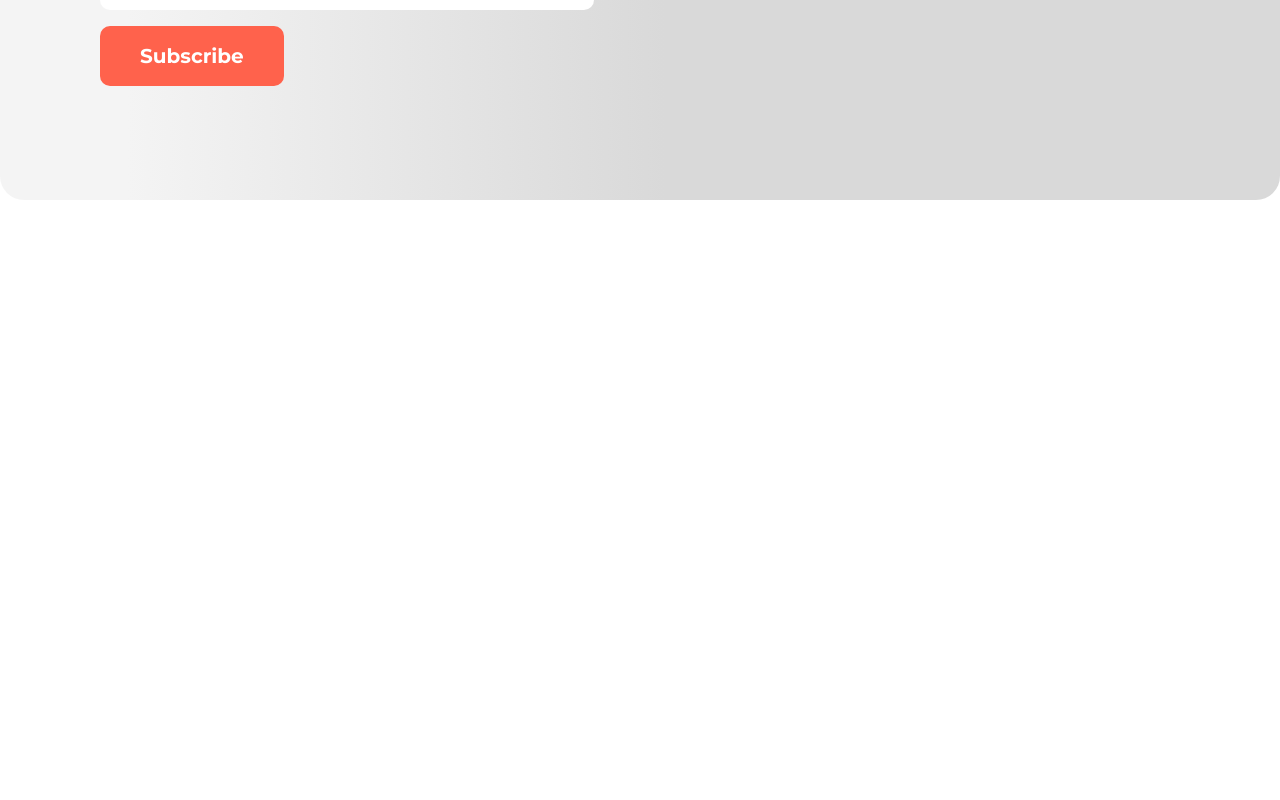
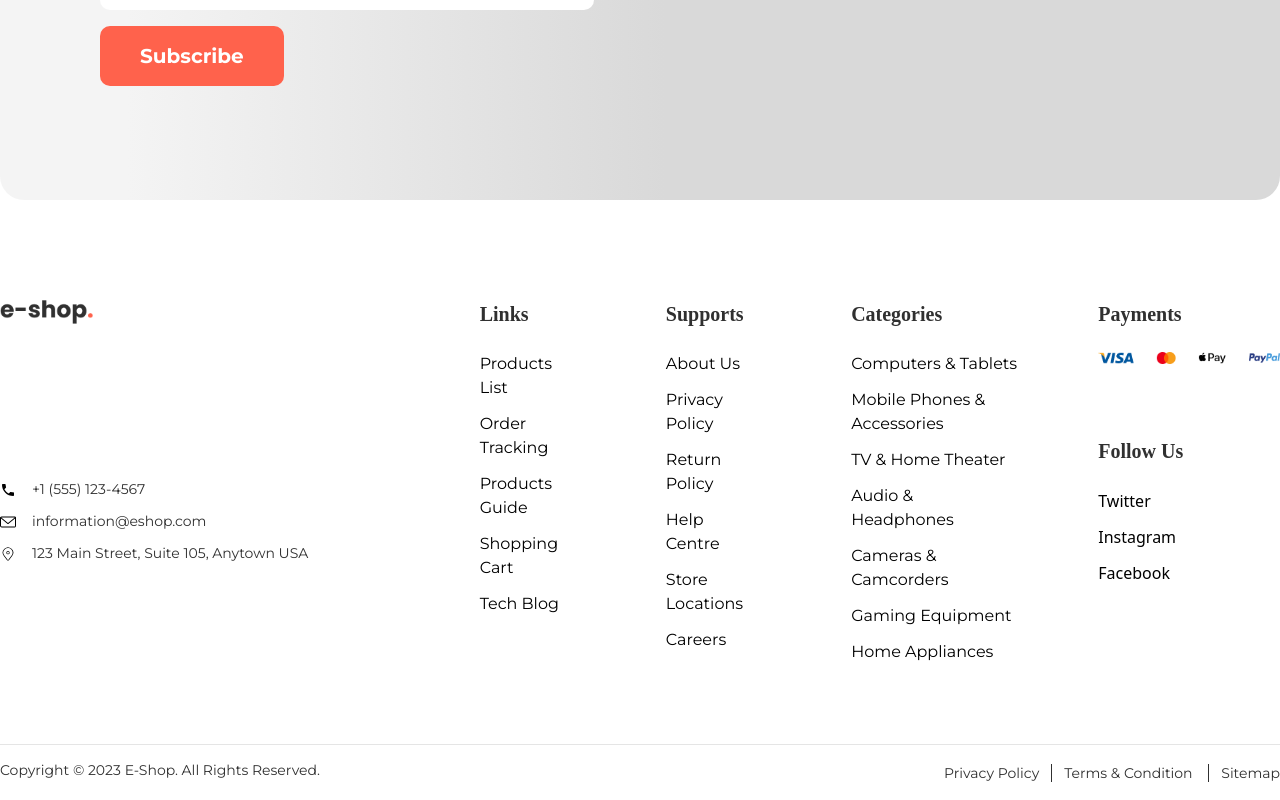
Before and after one commit to shadafhossain01/E-shop, a React (Vite) app: page / in a window 1280 px wide. Shown: the part 628-1428 px from the top of the page. Before the commit the page ends 828 px from the top, so only its background shows below. Built offline with nearby package versions, Linux system fonts and the light colour scheme.

Commit message:
Bottom Footer Done

```diff
--- /dev/null
+++ b/src/components/footer/BottomFooter.jsx
@@ -0,0 +1,166 @@
+import React from "react";
+import Container from "../commonLayout/Container";
+import { Link } from "react-router-dom";
+import { MdLocalPhone } from "react-icons/md";
+import { SlEnvolope } from "react-icons/sl";
+import { CiLocationOn } from "react-icons/ci";
+
+const BottomFooter = () => {
+  return (
+    <div className="mt-[100px]">
+      <Container>
+        <div className="flex">
+          <div className="mr-[387px]">
+            <img src="images/logo.png" className="mb-[158px]" />
+            <div className="flex flex-col gap-4">
+              <Link to={"tel:+1 (555) 123-4567"} className="relative">
+                <MdLocalPhone />
+                <span className="absolute -top-[3px] left-8 w-[150px] font-[Montserrat] text-sm text-[#303030]">
+                  +1 (555) 123-4567
+                </span>
+              </Link>
+              <Link to={"mailto:information@eshop.com"} className="relative">
+                <SlEnvolope />
+                <span className="absolute -top-[3px] left-8 w-[150px] font-[Montserrat] text-sm text-[#303030]">
+                  information@eshop.com
+                </span>
+              </Link>
+              <Link
+                to="https://maps.app.goo.gl/8VMfTQtwVsSFhiC18"
+                className="relative"
+              >
+                <CiLocationOn />
+                <span className="absolute -top-[3px] left-8 w-[280px] font-[Montserrat] text-sm text-[#303030]">
+                  123 Main Street, Suite 105, Anytown USA
+                </span>
+              </Link>
+            </div>
+          </div>
+          <div className="mr-[96px]">
+            <h4 className="font-[poppins] font-semibold text-xl text-[#303030] mb-6">
+              Links
+            </h4>
+            <ul className="flex flex-col gap-3">
+              <Link to={"#"} className="font-[Montserrat] text-base">
+                Products List
+              </Link>
+              <Link to={"#"} className="font-[Montserrat] text-base">
+                Order Tracking
+              </Link>
+              <Link to={"#"} className="font-[Montserrat] text-base">
+                Products Guide
+              </Link>
+              <Link to={"#"} className="font-[Montserrat] text-base">
+                Shopping Cart
+              </Link>
+              <Link to={"#"} className="font-[Montserrat] text-base">
+                Tech Blog
+              </Link>
+            </ul>
+          </div>
+          <div className="mr-[96px]">
+            <h4 className="font-[poppins] font-semibold text-xl text-[#303030] mb-6">
+              Supports
+            </h4>
+            <ul className="flex flex-col gap-3">
+              <Link to={"#"} className="font-[Montserrat] text-base">
+                About Us
+              </Link>
+              <Link to={"#"} className="font-[Montserrat] text-base">
+                Privacy Policy
+              </Link>
+              <Link to={"#"} className="font-[Montserrat] text-base">
+                Return Policy
+              </Link>
+              <Link to={"#"} className="font-[Montserrat] text-base">
+                Help Centre
+              </Link>
+              <Link to={"#"} className="font-[Montserrat] text-base">
+                Store Locations
+              </Link>
+              <Link to={"#"} className="font-[Montserrat] text-base">
+                Careers
+              </Link>
+            </ul>
+          </div>
+          <div className="mr-[80px]">
+            <h4 className="font-[poppins] font-semibold text-xl text-[#303030] mb-6">
+              Categories
+            </h4>
+            <ul className="flex flex-col gap-3">
+              <Link to={"#"} className="font-[Montserrat] text-base">
+                Computers & Tablets
+              </Link>
+              <Link to={"#"} className="font-[Montserrat] text-base">
+                Mobile Phones & Accessories
+              </Link>
+              <Link to={"#"} className="font-[Montserrat] text-base">
+                TV & Home Theater
+              </Link>
+              <Link to={"#"} className="font-[Montserrat] text-base">
+                Audio & Headphones
+              </Link>
+              <Link to={"#"} className="font-[Montserrat] text-base">
+                Cameras & Camcorders
+              </Link>
+              <Link to={"#"} className="font-[Montserrat] text-base">
+                Gaming Equipment
+              </Link>
+              <Link to={"#"} className="font-[Montserrat] text-base">
+                Home Appliances
+              </Link>
+            </ul>
+          </div>
+          <div>
+            <h4 className="font-[poppins] font-semibold text-xl text-[#303030] mb-6">
+              Payments
+            </h4>
+            <img src="images/payment.png" className="mb-[73px]" />
+            <h4 className="font-[poppins] font-semibold text-xl text-[#303030] mb-6">
+              Follow Us
+            </h4>
+            <div className="flex flex-col gap-3">
+              <Link to={"#"}>
+                Twitter
+              </Link>
+              <Link to={"#"}>
+                Instagram
+              </Link>
+              <Link to={"#"}>Facebook</Link>
+            </div>
+          </div>
+        </div>
+        {/* Footer CopyRight Section */}
+        <div className="h-[1px] bg-[#E5E5E5] w-full mt-[80px]">
+          <div className=" flex justify-between py-4">
+            <p className="font-[Montserrat] text-sm text-[#303030]">
+              Copyright © 2023 E-Shop. All Rights Reserved.
+            </p>
+            <div>
+              <Link
+                to={""}
+                className="font-[Montserrat] text-sm text-[#303030] px-3 border-r-1 "
+              >
+                Privacy Policy
+              </Link>
+              <Link
+                to={""}
+                className="font-[Montserrat] text-sm text-[#303030] px-3 border-r-1"
+              >
+                Terms & Condition{" "}
+              </Link>
+              <Link
+                to={""}
+                className="font-[Montserrat] text-sm text-[#303030] pl-3"
+              >
+                Sitemap{" "}
+              </Link>
+            </div>
+          </div>
+        </div>
+      </Container>
+    </div>
+  );
+};
+
+export default BottomFooter;
--- a/src/components/footer/Footer.jsx
+++ b/src/components/footer/Footer.jsx
@@ -1,10 +1,12 @@
 import React from 'react'
 import TopFooter from './TopFooter'
+import BottomFooter from './BottomFooter'
 
 const Footer = () => {
   return (
     <>
       <TopFooter/>
+      <BottomFooter/>
     </>
   )
 }
--- a/src/components/footer/TopFooter.jsx
+++ b/src/components/footer/TopFooter.jsx
@@ -13,7 +13,7 @@ const TopFooter = () => {
               " linear-gradient(90deg,rgba(244, 244, 244, 1) 10%, rgba(217, 217, 217, 1) 52%)",
           }}
         >
-          <h2 className="font-semibold font-[Montserrat]  text-4xl leading-[46px]">
+          <h2 className="font-semibold font-[Poppins]  text-4xl leading-[46px]">
             Get Our Updates
           </h2>
           <p className="mt-4 mb-8 max-w-[490px] font-[Montserrat] text-xl leading-[30px] ">
@@ -26,7 +26,7 @@ const TopFooter = () => {
             className="font-[Montserrat] w-[494px] bg-white p-6 rounded-[10px] mb-4 text-base"
           />
           <div>
-            <Button text={"Subscribe"}/>
+            <Button text={"Subscribe"} />
           </div>
         </div>
       </Container>
--- a/src/components/header/BottomHeader.jsx
+++ b/src/components/header/BottomHeader.jsx
@@ -20,7 +20,7 @@ const BottomHeader = () => {
             </li>
             <li>
               <Link
-                to={""}
+                to={"/product"}
                 className="flex items-center gap-4 font-bold text-white text-base font-[Montserrat]"
               >
                 <IoIosArrowDown />
@@ -29,7 +29,7 @@ const BottomHeader = () => {
             </li>
             <li>
               <Link
-                to={""}
+                to={"/blog"}
                 className="font-bold text-white text-base font-[Montserrat]"
               >
                 Blog
@@ -37,7 +37,7 @@ const BottomHeader = () => {
             </li>
             <li>
               <Link
-                to={""}
+                to={"/contact"}
                 className="font-bold text-white text-base font-[Montserrat]"
               >
                 Contact
--- a/src/components/header/MiddleHeader.jsx
+++ b/src/components/header/MiddleHeader.jsx
@@ -3,12 +3,15 @@ import Container from "../commonLayout/Container"
 import { CiSearch } from "react-icons/ci";
 import  Cart from "../../svg/Cart"
 import UserIcon from "../../svg/UserIcon"
+import { Link } from "react-router-dom";
 
 const MiddleHeader = () => {
   return (
     <Container>
       <div className="flex justify-between pt-9 pb-8 items-center">
-        <img src="images/logo.png" className="h-[40px]" />
+        <Link to={"/"}>
+          <img src="images/logo.png" className="h-[40px]" />
+        </Link>
         <div className="flex items-center justify-between">
           {/* Input Box */}
           <div className="relative flex items-center mr-12">
--- a/src/pages/HomePage.jsx
+++ b/src/pages/HomePage.jsx
@@ -2,7 +2,7 @@ import React from 'react'
 
 const HomePage = () => {
   return (
-    <h1>Hommmmmmmmm</h1>
+    <h1>Home</h1>
   )
 }
 
```
Also changed, not shown: public/images/payment.png (added).
